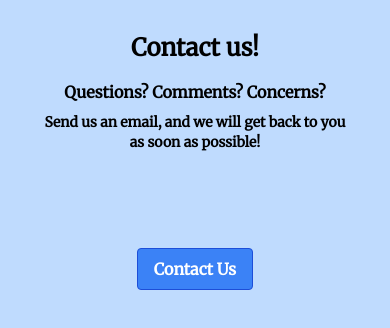
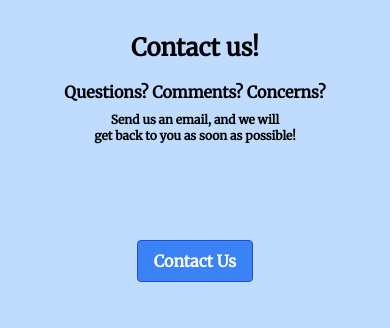
Before and after one commit to timdenisiuk/Contact-Form, a Next.js app: page / in a window 390 px wide. Shown: the top 328 px of the page. Built offline with nearby package versions, Linux system fonts and the light colour scheme.

Commit message:
Fixed mobile experience

```diff
--- a/pages/index.js
+++ b/pages/index.js
@@ -24,8 +24,8 @@ export default function Home() {
         <main className="flex flex-col items-center min-h-screen p-8 font-merriweather">
           <h1 className="pb-4 text-2xl text-center sm:text-center lg:text-5xl lg:pb-5 lg:pt-4">Contact us!</h1>
           <p className="pb-2 lg:text-xl">Questions? Comments? Concerns?</p>
-          <p className="text-sm sm: lg:text-xl">Send us an email, and we will get back to you</p>
-          <p className="pb-24 text-sm lg:text-xl lg:pb-28">as soon as possible!</p>
+          <p className="text-xs lg:text-xl">Send us an email, and we will</p>
+          <p className="pb-24 text-xs lg:text-xl lg:pb-28">get back to you as soon as possible!</p>
           <button className = "px-4 py-2 font-bold text-white bg-blue-500 border border-blue-700 rounded hover:bg-blue-700"
           onClick={() => setIsTriggered(true) }>Contact Us</button>
           <Form trigger={isTriggered} setTrigger={setIsTriggered} route={router}/>
```
